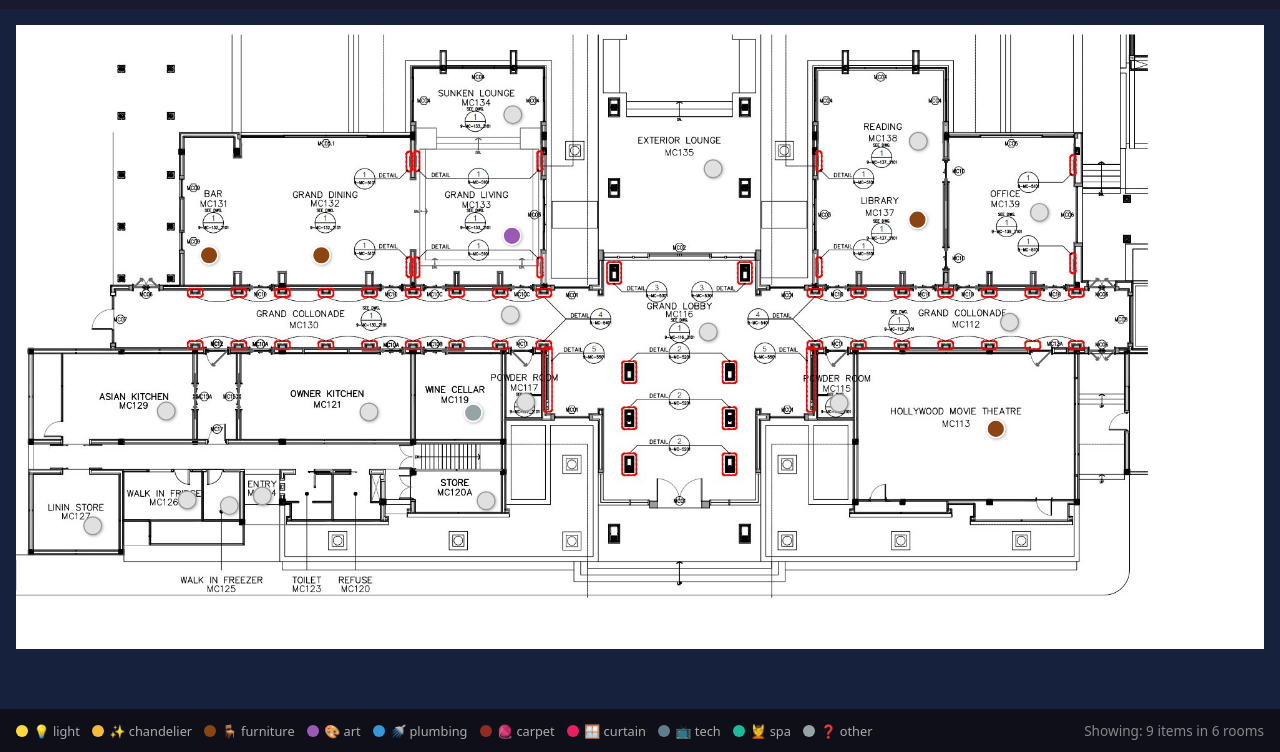
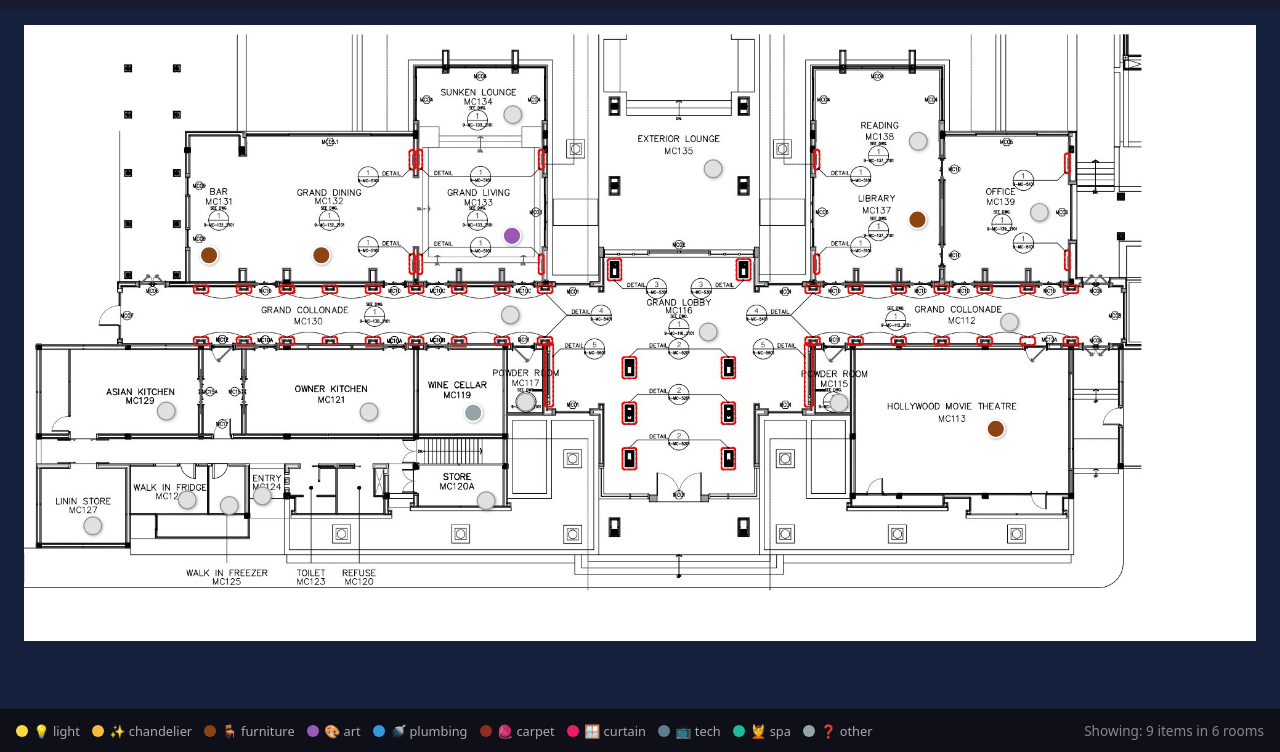
Before and after one commit to Tsseva31/villa-inventory-dashboard, a website: page index.html in a window 1280 px wide. Shown: the part 48-800 px from the top of the page. Drawn offline with Linux system fonts and the light colour scheme; no server answers.

Commit message:
fix: after image load (cache fix)

```diff
--- a/css/styles.css
+++ b/css/styles.css
@@ -94,24 +94,32 @@ body {
 .map-wrapper {
   position: relative;
   display: inline-block;
-  line-height: 0; /* Убирает отступ под img */
+  line-height: 0;
   max-width: 1545px;
   width: 100%;
   aspect-ratio: 1545 / 763;
+  overflow: hidden;
 }
 
+/* Размер контейнера задаётся aspect-ratio до загрузки img */
 .map-wrapper img#floor-plan {
+  position: absolute;
+  top: 0;
+  left: 0;
   width: 100%;
-  height: auto;
+  height: 100%;
+  object-fit: contain;
   display: block;
 }
 
+#pins-layer,
 .pins-layer {
   position: absolute;
   top: 0;
   left: 0;
+  width: 100%;
+  height: 100%;
   pointer-events: none;
-  /* Размеры устанавливаются в JS */
 }
 
 /* Пины на карте */
--- a/js/map.js
+++ b/js/map.js
@@ -25,8 +25,25 @@ class FloorMap {
 
     this.updateScale();
 
+    // ResizeObserver: при первом валидном размере контейнера (и при изменении) — пересчёт SVG
+    this.initResizeObserver();
+
     const debug = new URLSearchParams(location.search).get('debug') === '1';
     if (debug) this.setupDebugClick();
+  }
+
+  initResizeObserver() {
+    const wrapper = this.container.querySelector('.map-wrapper');
+    if (!wrapper) return;
+
+    const observer = new ResizeObserver((entries) => {
+      const { width, height } = entries[0].contentRect;
+      if (width > 100 && height > 100) {
+        this.updateScale();
+      }
+    });
+    observer.observe(wrapper);
+    this.resizeObserver = observer;
   }
 
   waitForImage() {
@@ -59,7 +76,11 @@ class FloorMap {
   }
 
   updateScale() {
-    const rect = this.floorPlan.getBoundingClientRect();
+    const wrapper = this.container.querySelector('.map-wrapper');
+    const rect = wrapper ? wrapper.getBoundingClientRect() : this.floorPlan.getBoundingClientRect();
+    if (typeof console !== 'undefined' && console.log) {
+      console.log('[PIN] updateScale:', { clientWidth: wrapper && wrapper.clientWidth, clientHeight: wrapper && wrapper.clientHeight, rect: rect.width + 'x' + rect.height });
+    }
     this.scale = rect.width / CONFIG.FLOOR_PLAN_WIDTH;
 
     // SVG всегда в натуральных координатах плана (1545×763); масштабирование через viewBox
```
